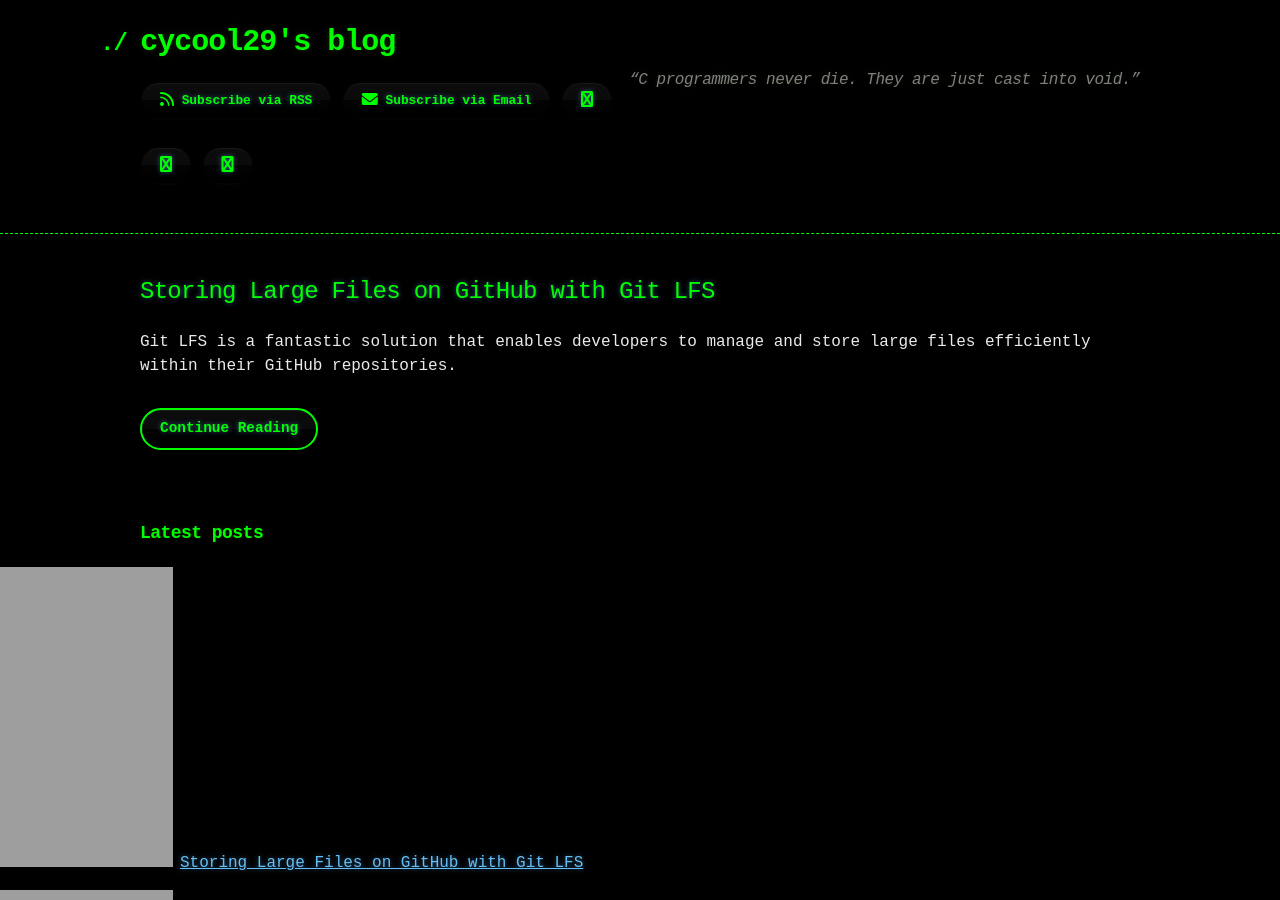
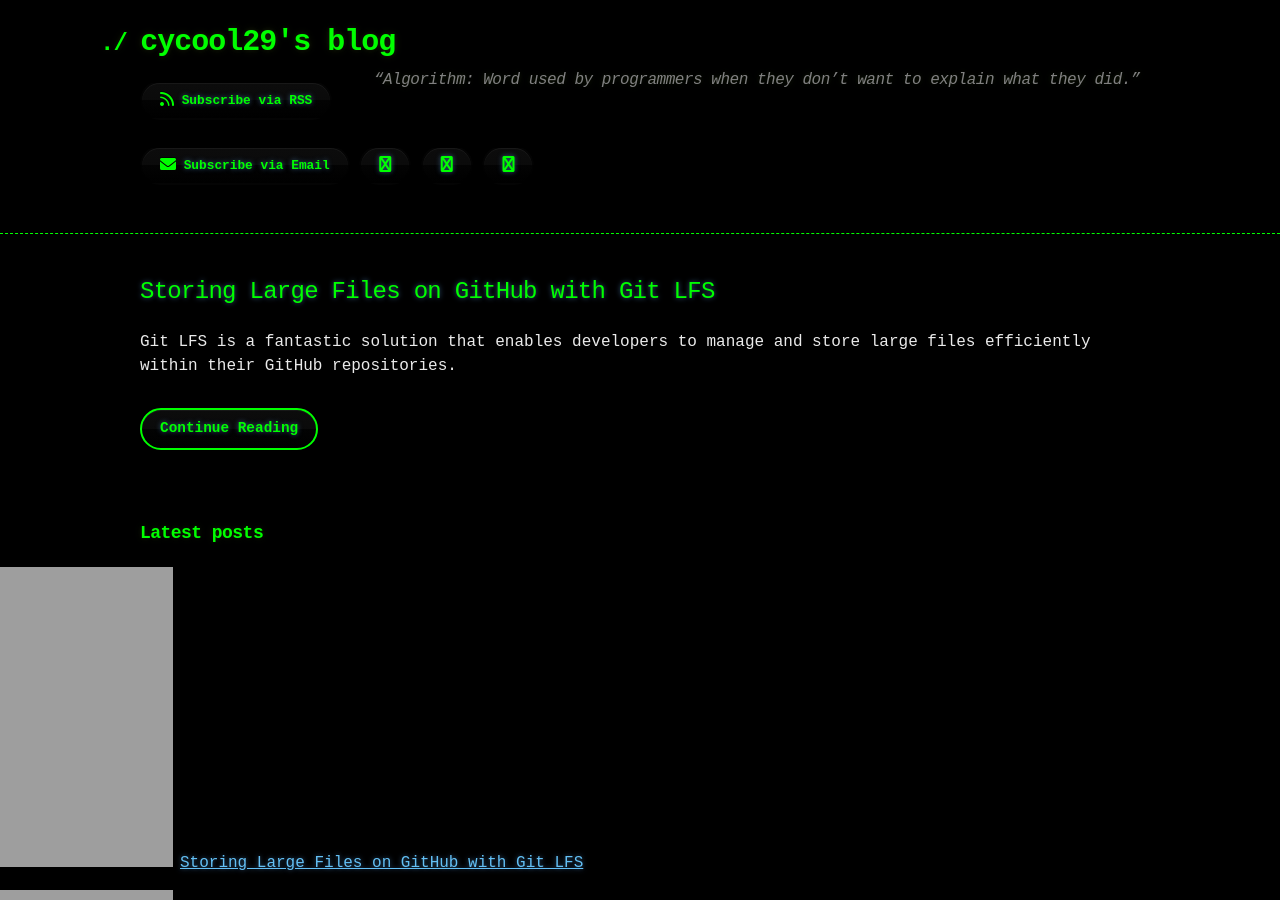
Before and after one commit to cycool29/cycool29.github.io, a Jekyll site: the page built from index.md, in a window 1280 px wide and 900 px high. Built offline with Jekyll 4.4.1, drawn with Linux system fonts in a browser that asks for light colours; a style sheet for code colours, icons or effects is not loaded.

Commit message:
Update quotes

```diff
--- a/_config.yml
+++ b/_config.yml
@@ -1,5 +1,5 @@
 title: cycool29's blog
-description: "“C programmers never die. They are just cast into void.” "
+description: "“Algorithm: Word used by programmers when they don’t want to explain what they did.” "
 bio: A high school student. Intermediate in Python, Git, Bash. Learning JavaScript. He/Him. "
 author: cycool29
 url: https://cycool29.github.io
```
